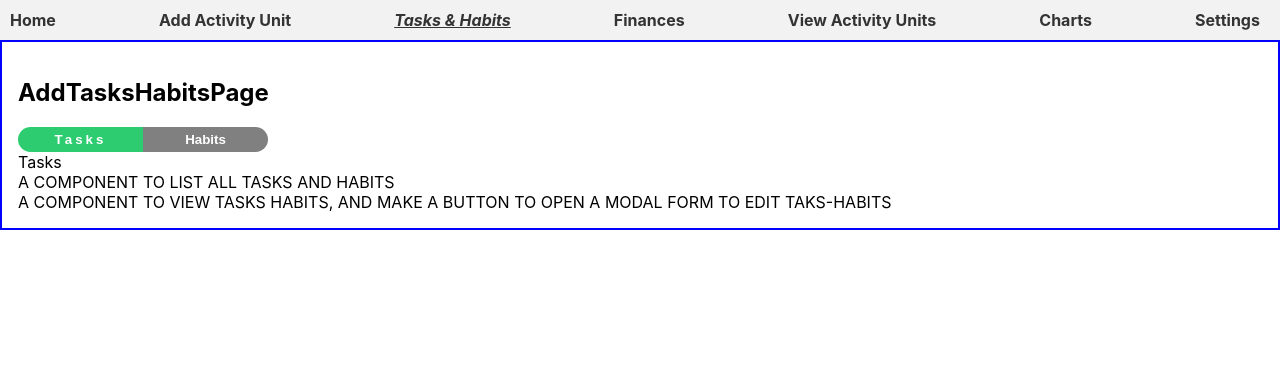
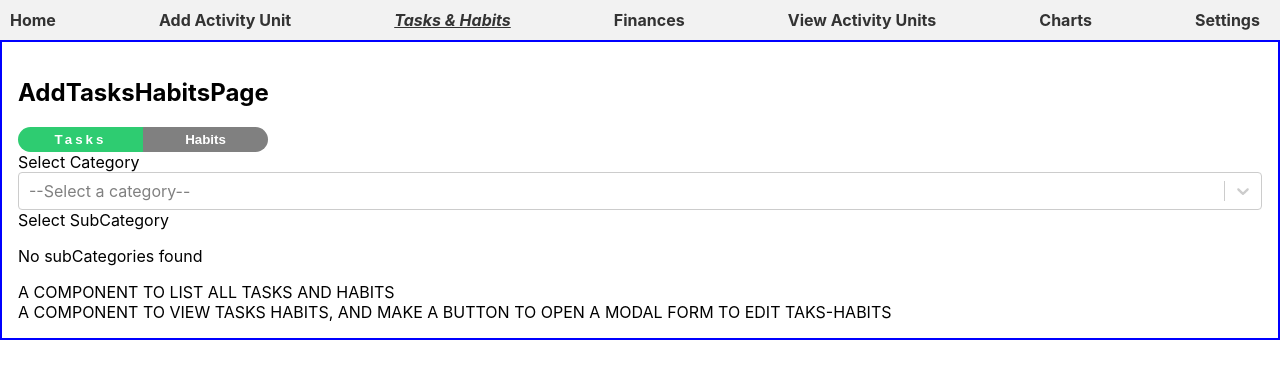
Before and after one commit to berkaysson/lifemap, a React (Create React App) app: page /tasks-habits in a window 1280 px wide. Shown: the top 378 px of the page. Built offline with nearby package versions, Linux system fonts and the light colour scheme.

Commit message:
Implement CategorySubCategorySelect

```diff
--- a/src/Components/Forms/ActivityForm.js
+++ b/src/Components/Forms/ActivityForm.js
@@ -1,19 +1,16 @@
 import styled from "styled-components";
-
-import Select from "react-select";
-import SubCategorySelect from "../UI/SubCategorySelect";
 
 import { useEffect, useState } from "react";
 
 import Button from "../UI/Button";
 import ToggleButton from "../UI/ToggleButton";
+import CategorySubCategorySelect from "./CategorySubCategorySelect";
 
 const DataUpdaterFormWrapper = styled.div``;
 
 const ActivityForm = ({
   onUpdateData,
   activityCategories,
-  categoryOptions,
 }) => {
   const selectedDate = new Date().toISOString().slice(0, 10);
   const [dateInputActive, setDateInputActive] = useState(false);
@@ -75,7 +72,6 @@ const ActivityForm = ({
   // Handle selection of a category from the dropdown
   const categorySelectionHandler = (selectedCategory) => {
     setSelectedCategory(selectedCategory);
-    setSelectedSubCategory(null);
 
     const category = activityCategories.find(
       (item) => item.id === selectedCategory.value
@@ -84,8 +80,9 @@ const ActivityForm = ({
   };
 
   // Handle selection of a subcategory from the dropdown
-  const subCategorySelectHandler = (selectedSubCategory) => {
-    setSelectedSubCategory(selectedSubCategory);
+  const subCategorySelectHandler = (category, subCategory) => {
+    setSelectedSubCategory(subCategory);
+    categorySelectionHandler(category);
   };
 
   const dateChangeHandler = () => {
@@ -116,23 +113,9 @@ const ActivityForm = ({
             { value: "other", label: "Select Date" },
           ]}
         />
-        <label>Select Updated Category</label>
-        <Select
-          onChange={categorySelectionHandler}
-          options={categoryOptions.filter(
-            (obj) =>
-              obj.value !== "expenseCategories" &&
-              obj.value !== "incomeCategories"
-          )}
-          placeholder="--Select a category--"
-          value={selectedCategory}
-        />
-        <label>Select SubCategory</label>
-        <SubCategorySelect
-          placeholder={"--Select a subCategory--"}
-          onChange={subCategorySelectHandler}
-          options={subCategoryOptions}
-          category={selectedCategory}
+        <CategorySubCategorySelect
+          categories={activityCategories}
+          onSubCategorySelect={subCategorySelectHandler}
         />
         <label>Enter the value</label>
         <input type="number" name="valueInput"></input>
--- a/src/Components/Forms/TasksForm.js
+++ b/src/Components/Forms/TasksForm.js
@@ -1,9 +1,16 @@
-import CategoriesForm from "./CategoriesForm";
+import CategorySubCategorySelect from "./CategorySubCategorySelect";
 
-const TasksForm = ({ onUpdateData, activityCategories, categoryOptions }) => {
+const TasksForm = ({ activityCategories }) => {
+  const subCategorySelectionHandler = (category, subCategory) => {
+    console.log(category);
+    console.log(subCategory);
+  }
   return (
     <div>
-      Tasks
+      <CategorySubCategorySelect
+        categories={activityCategories}
+        onSubCategorySelect={subCategorySelectionHandler}
+      />
     </div>
   );
 };
```
